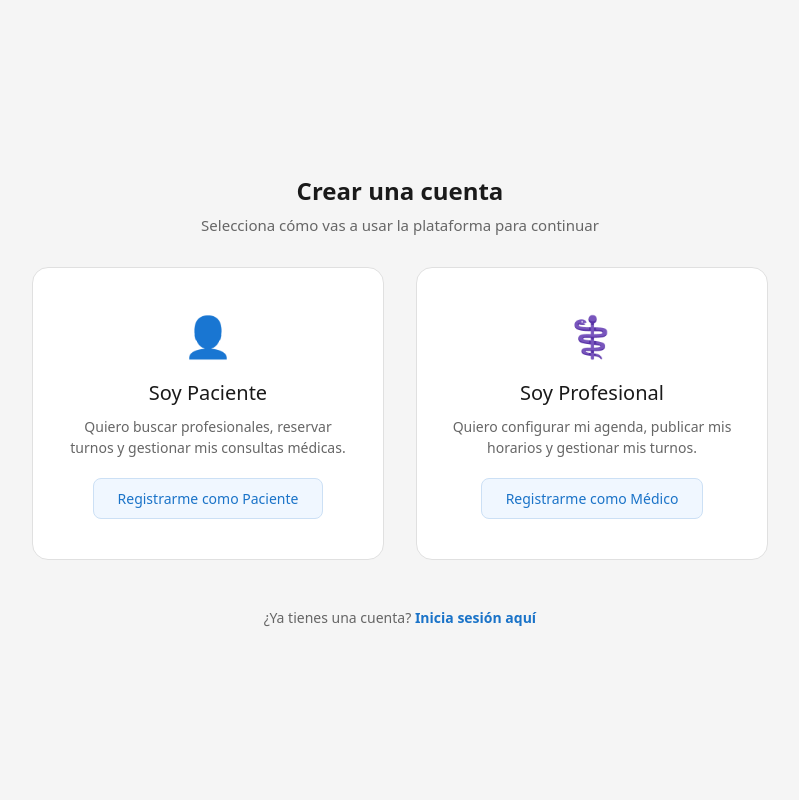
After one commit to IgnacioEsquenon/ISII_Trabajo-De-Campo, a Django app: page /registro/ in a window 1280 px wide. The commit adds this page. Shown: the whole page, without its empty margins (240-1039 px from the left). Run offline with Django 5.2, Linux system fonts and the light colour scheme.

Commit message:
Agregadas las ventanas de registro de usuario + correccion de errores

```diff
--- a/gestion_turnos/admin.py
+++ b/gestion_turnos/admin.py
@@ -1,8 +1,6 @@
 from django.contrib import admin
 
-from .models import BloqueHorario, Medico, Paciente, Turno
+from .models import Medico, Paciente
 
 admin.site.register(Medico)
 admin.site.register(Paciente)
-admin.site.register(BloqueHorario)
-admin.site.register(Turno)
--- /dev/null
+++ b/gestion_turnos/templates/seleccionar_registro.html
@@ -0,0 +1,90 @@
+<!DOCTYPE html>
+<html lang="es">
+<head>
+  <meta charset="UTF-8">
+  <title>Elige tu tipo de cuenta</title>
+  <style>
+    * { box-sizing: border-box; margin: 0; padding: 0; }
+    body { font-family: system-ui, sans-serif; background: #f5f5f5; color: #1a1a1a; display: flex; justify-content: center; align-items: center; min-height: 100vh; }
+    .container { max-width: 800px; width: 100%; padding: 2rem; }
+    .header-title { text-align: center; margin-bottom: 2rem; }
+    .header-title h1 { font-size: 24px; font-weight: 600; margin-bottom: 8px; }
+    .header-title p { color: #666; font-size: 15px; }
+
+    .grid-opciones { display: grid; grid-template-columns: 1fr 1fr; gap: 2rem; }
+
+    /* Diseño de las tarjetas */
+    .card-opcion {
+      background: white;
+      border: 1px solid #e0e0e0;
+      border-radius: 16px;
+      padding: 2.5rem 2rem;
+      text-align: center;
+      text-decoration: none;
+      color: #1a1a1a;
+      transition: all 0.3s ease;
+      display: flex;
+      flex-direction: column;
+      align-items: center;
+    }
+    .card-opcion:hover {
+      transform: translateY(-5px);
+      box-shadow: 0 10px 20px rgba(0,0,0,0.08);
+      border-color: #1a73c8;
+    }
+
+    .icon { font-size: 40px; margin-bottom: 1rem; }
+    .card-opcion h2 { font-size: 20px; font-weight: 500; margin-bottom: 10px; }
+    .card-opcion p { font-size: 14px; color: #666; margin-bottom: 20px; line-height: 1.5; }
+
+    .btn-falso {
+      margin-top: auto;
+      padding: 10px 24px;
+      border-radius: 8px;
+      font-size: 14px;
+      font-weight: 500;
+      background: #f0f7ff;
+      color: #1a73c8;
+      border: 1px solid #cce0f5;
+      transition: background 0.2s;
+    }
+    .card-opcion:hover .btn-falso { background: #1a73c8; color: white; border-color: #1a73c8; }
+
+    .login-link { text-align: center; margin-top: 3rem; display: block; font-size: 14px; color: #666; text-decoration: none; }
+    .login-link strong { color: #1a73c8; }
+
+    /* Responsivo para celulares */
+    @media (max-width: 600px) {
+      .grid-opciones { grid-template-columns: 1fr; gap: 1rem; }
+    }
+  </style>
+</head>
+<body>
+
+<div class="container">
+  <div class="header-title">
+    <h1>Crear una cuenta</h1>
+    <p>Selecciona cómo vas a usar la plataforma para continuar</p>
+  </div>
+
+  <div class="grid-opciones">
+    <a href="{% url 'registro_paciente' %}" class="card-opcion">
+      <div class="icon">👤</div>
+      <h2>Soy Paciente</h2>
+      <p>Quiero buscar profesionales, reservar turnos y gestionar mis consultas médicas.</p>
+      <div class="btn-falso">Registrarme como Paciente</div>
+    </a>
+
+    <a href="{% url 'registro_medico' %}" class="card-opcion">
+      <div class="icon">⚕️</div>
+      <h2>Soy Profesional</h2>
+      <p>Quiero configurar mi agenda, publicar mis horarios y gestionar mis turnos.</p>
+      <div class="btn-falso">Registrarme como Médico</div>
+    </a>
+  </div>
+
+  <a href="{% url 'login' %}" class="login-link">¿Ya tienes una cuenta? <strong>Inicia sesión aquí</strong></a>
+</div>
+
+</body>
+</html>
--- a/gestion_turnos/views.py
+++ b/gestion_turnos/views.py
@@ -2,11 +2,58 @@ from django.shortcuts import render, redirect, get_object_or_404
 from django.contrib.auth.decorators import login_required
 from django.contrib import messages
 from django.core.exceptions import ValidationError
+from django.contrib.auth import login
 from .models import Medico, BloqueHorario
+from .forms import RegistroMedicoForm, RegistroPacienteForm
 from .forms import BloqueHorarioForm
 from datetime import date, datetime, timedelta
 from .models import Turno
 
+def seleccionar_registro(request):
+    # Si el usuario ya está logueado, no tiene sentido que se registre
+    if request.user.is_authenticated:
+        return redirect('home')
+
+    return render(request, 'seleccionar_registro.html')
+
+def registro_medico(request):
+    # Si ya está logueado, lo pateamos a su home
+    if request.user.is_authenticated:
+        return redirect('home')
+
+    if request.method == 'POST':
+        form = RegistroMedicoForm(request.POST)
+        if form.is_valid():
+            # Esto dispara el def save() gigante en forms.py
+            user = form.save()
+
+            # Autologueo de Django
+            login(request, user)
+
+            # Como ahora es medico, el semáforo lo va a derivar a su agenda
+            return redirect('home')
+    else:
+        form = RegistroMedicoForm()
+
+    return render(request, 'registro_medico.html', {'form': form})
+
+def registro_paciente(request):
+    # Si ya está logueado, al semáforo central
+    if request.user.is_authenticated:
+        return redirect('home')
+
+    if request.method == 'POST':
+        form = RegistroPacienteForm(request.POST)
+        if form.is_valid():
+            user = form.save()
+            login(request, user) # Autologueo
+
+            # lo va a derivar a la vista del paciente en construccion (home_paciente.html)
+            return redirect('home')
+    else:
+        form = RegistroPacienteForm()
+
+    return render(request, 'registro_paciente.html', {'form': form})
 
 # Creamos las vistas
 @login_required
--- a/sistema_medico/urls.py
+++ b/sistema_medico/urls.py
@@ -2,9 +2,13 @@
 from django.contrib import admin
 from django.urls import include, path
 from django.contrib.auth import views as auth_views
+from gestion_turnos import views
 
 urlpatterns = [
     path('admin/', admin.site.urls),
+    path('registro/', views.seleccionar_registro, name='seleccionar_registro'),
+    path('registro/medico/', views.registro_medico, name='registro_medico'),
+    path('registro/paciente/', views.registro_paciente, name='registro_paciente'),
     path('login/',  auth_views.LoginView.as_view(template_name='login.html'),  name='login'),
     path('logout/', auth_views.LogoutView.as_view(next_page='/login/'), name='logout'),
     path('',include('gestion_turnos.urls')),
```
Also changed, not shown: gestion_turnos/forms.py (+65 -0 lines), gestion_turnos/models.py (+15 -2 lines), gestion_turnos/templates/home_paciente.html (added, +65 -0 lines), gestion_turnos/templates/login.html (+9 -0 lines), gestion_turnos/templates/registro_medico.html (added, +45 -0 lines), gestion_turnos/templates/registro_paciente.html (added, +44 -0 lines), gestion_turnos/migrations/0006_paciente_user.py (added).
